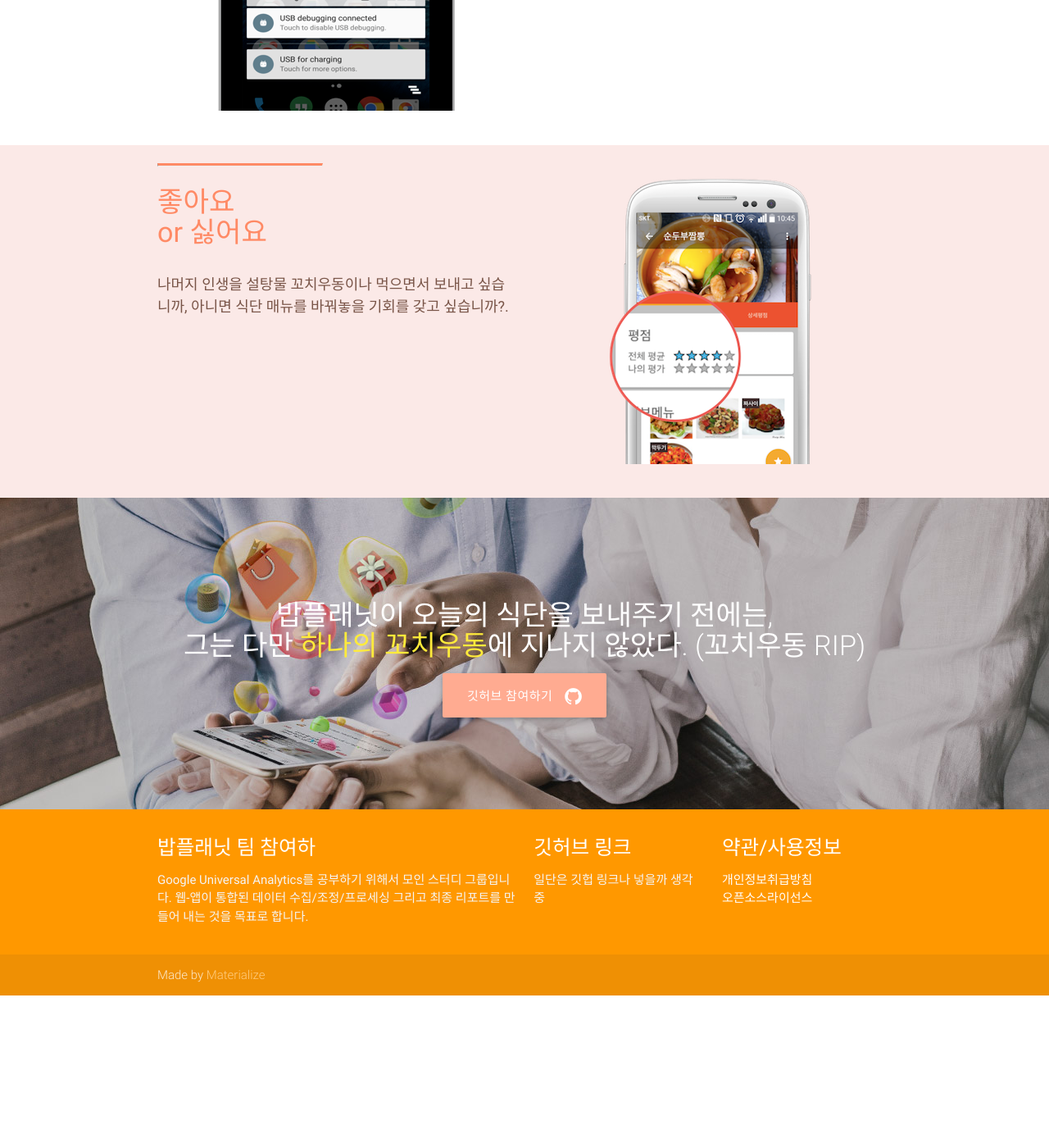
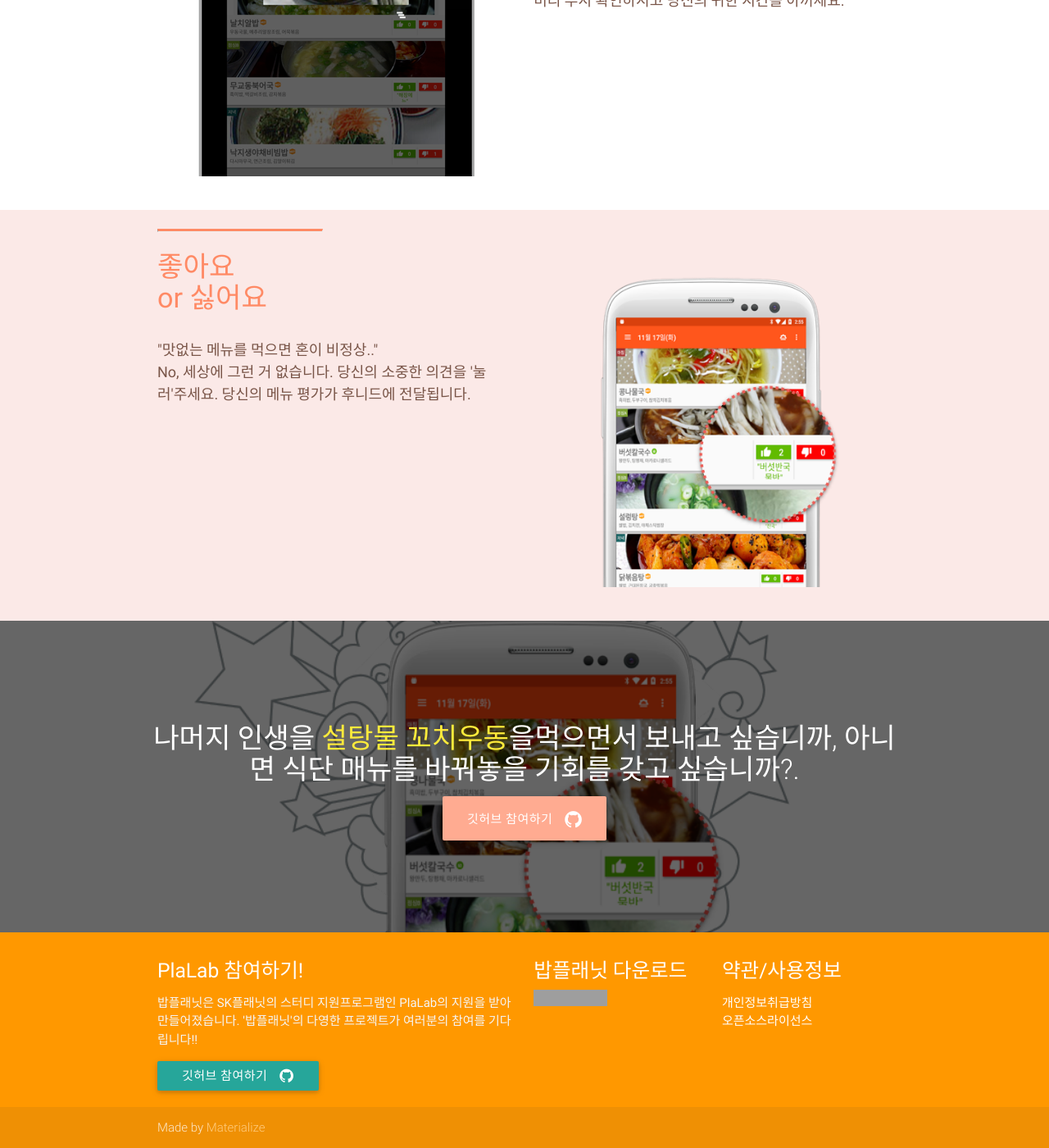
Before and after one commit to bobplanet/bobplanet.github.io, a Jekyll site: the page built from index.html, in a window 1280 px wide and 1400 px high, scrolled down 2009 px. Shown: the whole window at 82% size. Built offline with Jekyll 4.4.1, drawn with Linux system fonts in a browser that asks for light colours; nearby versions of some CDN libraries; comment, search, counter and statistics services are not loaded; before the commit the page ends 3223 px from its top, so only the background shows below that; some of the changed text lies outside the part shown; grey boxes are pictures that could not be loaded.

Commit message:
이미지 및 아이콘 수정

```diff
--- a/_includes/footer.html
+++ b/_includes/footer.html
@@ -2,17 +2,18 @@
 	<div class="container">
 		<div class="row">
 			<div class="col l6 s12">
-				<h5 class="white-text">밥플래닛 팀 참여하</h5>
+				<h5 class="white-text">PlaLab 참여하기!</h5>
 				<p class="grey-text text-lighten-4">
-					Google Universal Analytics를 공부하기 위해서 모인 스터디 그룹입니다. 웹-앱이 통합된 데이터 수집/조정/프로세싱 그리고 최종 리포트를 만들어 내는 것을 목표로 합니다.
+					밥플래닛은 SK플래닛의 스터디 지원프로그램인 PlaLab의 지원을 받아 만들어졌습니다.
+					'밥플래닛'의 다영한 프로젝트가 여러분의 참여를 기다립니다!!
 				</p>
+		        <a href="https://github.com/bobplanet" target="_blank" class="waves-effect waves-light btn"><i class="fa fa-github right "></i>깃허브 참여하기</a>
+
 
 			</div>
 			<div id="video_list" class="col l3 s12">
-				<h5 class="white-text">깃허브 링크</h5>
-				<p class="grey-text text-lighten-4">
-					일단은 깃헙 링크나 넣을까 생각중
-				</p>
+				<h5 class="white-text">밥플래닛 다운로드</h5>
+				<a href="https://play.google.com/store/apps/details?id=kr.bobplanet.android&utm_source=global_co&utm_medium=prtnr&utm_content=Mar2515&utm_campaign=PartBadge&pcampaignid=MKT-AC-global-none-all-co-pr-py-PartBadges-Oct1515-1"><img class="responsive-img" alt="Get it on Google Play" src="https://play.google.com/intl/en_us/badges/images/apps/en-play-badge.png" /></a>
 
 			</div>
 			<div class="col l3 s12">
--- a/_includes/head.html
+++ b/_includes/head.html
@@ -12,9 +12,9 @@
 		<meta property="og:image" 			content="http://bobplanet.kr/assets/images/step4_facebook.png" />
 
 	<!-- Favicons-->
-	<link rel="shortcut icon" href=" /assets/images/favicon/apple-touch-icon-152x152.png" type="image/png" />
-	<link rel="apple-touch-icon-precomposed" href=" /assets/images/favicon/apple-touch-icon-152x152.png"  type="image/png" />
-	<link rel="icon" href=" /assets/images/favicon/favicon-32.png" sizes="32x32">
+	<link rel="shortcut icon" href=" /assets/images/favicon/bob_v1_color_ns.png" type="image/png" />
+	<link rel="apple-touch-icon-precomposed" href=" /assets/images/favicon/bob_v1_color_ns.png"  type="image/png" />
+	<link rel="icon" href=" /assets/images/favicon/bob_v1_color_ns_32.png" sizes="32x32">
 
 
 	<link rel="stylesheet" href="https://fonts.googleapis.com/icon?family=Material+Icons">
--- a/_includes/header.html
+++ b/_includes/header.html
@@ -3,8 +3,8 @@
 	<div class="container">
 		<div class="nav-wrapper">
 			<div id="logo-container">
-				<a href="#"><img width="40" class="icon hide-on-med-and-down" src="/assets/images/origin.png"></a>
-				<a href="/" class="brand-logo">BOBplanet</a>
+				<a href="#"><img width="40" class="icon hide-on-med-and-down" src="/assets/images/favicon/bob_v1_bw_ns.png"></a>
+				<a href="/" class="brand-logo">밥플래닛</a>
 				<ul class="right hide-on-med-and-down category" >
 					<li>
 						<a href="/blog/2015/11/12/team-introduction.html"><strong>밥플래닛이란</strong></a>
--- a/assets/js/init.js
+++ b/assets/js/init.js
@@ -39,8 +39,6 @@
       $("#content-placeholder > h5").text(json.date);
 
       $.each(json.menu, function(i, v) {
-
-        console.log(v)
 
         var description = " ";
 
@@ -87,7 +85,7 @@
       });
 
       $(".grid-item").eq(i).attr('id', v.id)
-      .find('img').attr('src', v.item.image).parents('.small')
+      .find('img').attr('src', v.item.thumbnail).parents('.small')
       .find('.menu_name').text(v.item.name).parents('.small')
       .find('p').text(description);
 
--- a/index.html
+++ b/index.html
@@ -6,19 +6,19 @@
   <div id="mainBanner" class="section no-pad-bot ">
     <div class="container">
       <div class="row center">
-        <img src="assets/images/origin.png" width="128" alt="">
-        <h2 class="hide-on-med-and-down header center deep-orange-text text-lighten-2">플라랩 멤버들이 만든 이상한 앱! </h2>
+        <img src="assets/images/favicon/bob_v1_bw_ns.png" width="128" alt="">
+        <h2 class="hide-on-med-and-down header center deep-orange-text text-lighten-2">I. BOB. U</h2>
       </div>
       <div class="row center">
-        <h5 class="header col s12 brown-text" >
-          일하다가 한 번! 엘베타기 전에 또 한 번!<br />밥플래닛으로 매뉴를 확인하세요!
+        <h5 class="header col s12 white-text" >
+          일하다가 한 번! 엘베타기 전에 또 한 번!<br />P밥과 나의 연결고리
         </h5>
-        <a href="https://play.google.com/store/apps/details?id=kr.bobplanet" target="_blank" class="waves-effect waves-light btn-large deep-orange lighten-3"><i class="material-icons right">file_download</i>밥플래닛 다운로드 </a>
+        <a href="https://play.google.com/store/apps/details?id=kr.bobplanet.android" target="_blank" class="waves-effect waves-light btn-large deep-orange lighten-3"><i class="material-icons right">file_download</i>밥플래닛 다운로드 </a>
         <br />
       </div>
     </div>
   </div>
-  <div class="parallax"><img src="assets/images/bg_about1.jpg" alt="Unsplashed background img 1"></div>
+  <div class="parallax"><img src="assets/images/bg_about4.png" alt="Unsplashed background img 1"></div>
 </div>
 
 <div class="github-commit">
@@ -60,7 +60,7 @@
       <div class="col s12 m6 l6 grid-item" id="{{id}}">
         <div class="card small">
             <div class="card-image waves-effect waves-block waves-light">
-                <img class="activator" src="{{item.image}}" /><span class="badge teal white-text">{{when}}{{type}}</span>
+                <img class="activator" src="{{item.thumbnail}}" /><span class="badge teal white-text">{{when}}{{type}}</span>
             </div>
             <div class="card-content row valign-wrapper">
                 <div class="col s8">
@@ -73,7 +73,9 @@
             </div>
             <div class="card-reveal">
                 <span class="card-title grey-text text-darken-4 "><strong class="menu_name">{{item.name}}</strong><i class="material-icons right">close</i></span>
-                <p>{{#each submenu}}{{item.name}}, {{/each}}</p>
+
+                  <p>{{#each submenu}}{{item.name}}, {{/each}}</p>
+
             </div>
         </div>
       </div>
@@ -91,14 +93,15 @@
     <div class="container">
       <div id="banner02" class="row center">
         <h4 class="header light">
-          많은 경우 SK플래닛 직원들은  <br /><span class='yellow-text'><strong>푸시 알림</strong></span> 을 보여주기 전까지는 오늘 점심이 뭔지도 모른다.
+        "메뉴를 미리 보면 <span class="yellow-text">그런 기운</span>이 온다?"<br />"식당 메뉴를 미리 푸시받고, 비콘으로 평가하세요!"
+
         </h4>
-          <a href="https://play.google.com/store/apps/details?id=kr.bobplanet" target="_blank" class="waves-effect waves-light btn-large deep-orange lighten-3"><i class="material-icons right">file_download</i>밥플래닛 다운로드</a>
+          <a href="https://play.google.com/store/apps/details?id=kr.bobplanet.android" target="_blank" class="waves-effect waves-light btn-large deep-orange lighten-3"><i class="material-icons right">file_download</i>밥플래닛 다운로드</a>
 
       </div>
     </div>
   </div>
-  <div class="parallax"><img src="assets/images/bg_about2.jpg" alt="Unsplashed background img 2"></div>
+  <div class="parallax"><img src="assets/images/bg_about5.png" alt="Unsplashed background img 2"></div>
 </div>
 
 <div class="container">
@@ -148,7 +151,7 @@
               <hr class="section-heading-spacer">
               <div class="clearfix"></div>
               <h4 class="section-heading deep-orange-text text-lighten-2">P넷 없이도 <br>식단표를 확인!</h4>
-                <p class="lead brown-text">식단표는 메뉴가 어떻게 보이고 느껴지냐의 문제만은 아닙니다. 식단표를 구성원이 어떻게 확인하냐의 문제입니다.
+                <p class="lead brown-text">일하다가 한 번! 엘베타기 전에 또 한 번! P넷 없이도 식단표를 확인하세요!
                 </p>
             </div>
             <div class="col s12 m6 l6 center-align">
@@ -176,7 +179,7 @@
               <div class="clearfix"></div>
 
                 <h4 class="section-heading deep-orange-text text-lighten-2">매일 매일<br>푸시 알림! </h4>
-                <p class="lead brown-text">많은 경우 SK플래닛 직원들은푸시 알림을 보여주기 전까지는 오늘 점심이 뭔지도 모른다.
+                <p class="lead brown-text">10층 식당 앞에 선 후에야 '아뿔싸! 이건 좀 그렇네!'라며 매점과 편의점으로 발을 돌려본 적이 있으신가요? 이젠 미리미리 푸시 확인하시고 당신의 귀한 시간을 아끼세요.
                 </p>
             </div>
         </div>
@@ -197,7 +200,7 @@
               <div class="clearfix"></div>
 
                 <h4 class="section-heading deep-orange-text text-lighten-2">좋아요<br /> or 싫어요</h4>
-                <p class="lead brown-text">나머지 인생을 설탕물 꼬치우동이나 먹으면서 보내고 싶습니까, 아니면 식단 매뉴를 바꿔놓을 기회를 갖고 싶습니까?.
+                <p class="lead brown-text">"맛없는 메뉴를 먹으면 혼이 비정상.." <br />No, 세상에 그런 거 없습니다. 당신의 소중한 의견을 '눌러'주세요. 당신의 메뉴 평가가 후니드에 전달됩니다.
                 </p>
             </div>
             <div class="col s12 m6 l6 center-align">
@@ -216,11 +219,13 @@
   <div class="section no-pad-bot">
     <div class="container classTue">
       <div id="banner03" class="row center">
-        <h4 class="header light white-text">밥플래닛이 오늘의 식단을 보내주기 전에는,<br /> 그는 다만 <span class="yellow-text">하나의 꼬치우동</span>에 지나지 않았다. (꼬치우동 RIP)</h4>
-        <a class="waves-effect waves-light btn-large deep-orange lighten-3"><i class="fa fa-github right "></i>깃허브 참여하기</a>
+        <h4 class="header light white-text">
+        나머지 인생을 <span class="yellow-text">설탕물 꼬치우동</span>을먹으면서 보내고 싶습니까, 아니면 식단 매뉴를 바꿔놓을 기회를 갖고 싶습니까?.
+         </h4>
+        <a href="https://github.com/bobplanet" target="_blank" class="waves-effect waves-light btn-large deep-orange lighten-3"><i class="fa fa-github right "></i>깃허브 참여하기</a>
       </div>
     </div>
-  <div class="parallax"><img src="assets/images/bg_about3.jpg" alt="Unsplashed background img 3"></div>
+  <div class="parallax"><img src="assets/images/bg_about6.png" alt="Unsplashed background img 3"></div>
   </div>
 </div>
 
```
Also changed, not shown: assets/images/bg_about4.png (added), assets/images/bg_about5.png (added), assets/images/bg_about6.png (added), assets/images/favicon/bob_v1_bw_ns.png (added), assets/images/favicon/bob_v1_bw_s.png (added), assets/images/favicon/bob_v1_color_ns.png (added), assets/images/favicon/bob_v1_color_ns_32.png (added), assets/images/favicon/bob_v1_color_s.png (added), assets/images/step1_900px.png, assets/images/step2_900px.png, assets/images/step3_900px.png, assets/images/step4_facebook.png.
